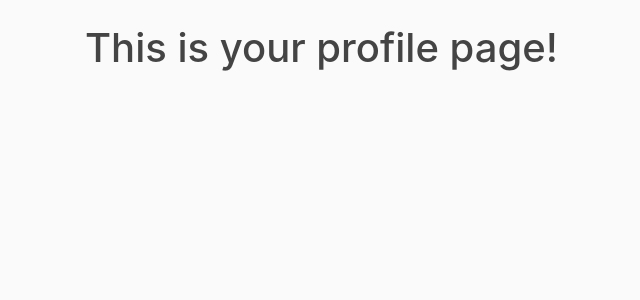
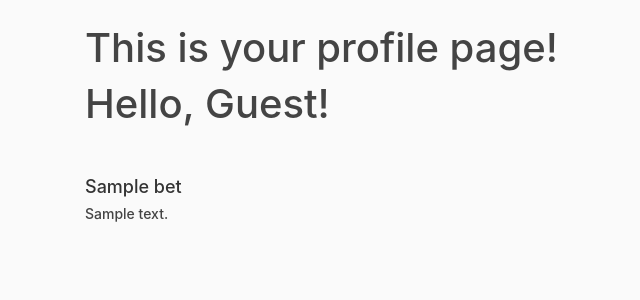
Before and after one commit to greengro/FitBet, a Django app: page /profile/ in a window 1280 px wide. Shown: the part 56-356 px from the top of the page, without its empty margins (0-640 px from the left). Run offline with Django 3.2, Linux system fonts and the light colour scheme; tables that the repository leaves empty hold one stand-in row (values such as "Sample post").

Commit message:
Profile page user owned bets

```diff
--- a/fitbet/users/templates/users/dashboard.html
+++ b/fitbet/users/templates/users/dashboard.html
@@ -3,7 +3,8 @@
 {% extends 'users/base.html' %}
 
 {% block content %}
-    Hello, {{ user.username|default:'Guest' }}!
+
+    <h1>Hello, {{ user.username|default:'Guest' }}!  </h1>
     {% for obj in bets %}
         <style>
             h2 {
@@ -23,5 +24,8 @@
             {{ form }}
             <input type="submit" value="Submit">
         </form>
+
+
+
     {% endfor %}
 {% endblock %}
--- a/fitbet/users/templates/users/profile.html
+++ b/fitbet/users/templates/users/profile.html
@@ -2,4 +2,25 @@
 
 {% block content %}
 <h1>This is your profile page!</h1>
+
+    <h1>Hello, {{ user.username|default:'Guest' }}!  </h1>
+    {% for obj in bets %}
+        <style>
+            h2 {
+                background: #fafafa;
+                color: #333333;
+                margin-top: 3rem;
+                font-size:18px;
+            }
+            h3 {
+                font-size:14px;
+            }
+        </style>
+        <h2>{{ obj.title }}</h2>
+        <h3>{{ obj.description }}</h3>
+
+
+
+    {% endfor %}
+
 {% endblock %}
--- a/fitbet/users/views.py
+++ b/fitbet/users/views.py
@@ -9,7 +9,8 @@ def home(request):
     return render(request, "users/home.html")
 
 def profile(request):
-    return render(request, "users/profile.html")
+    owned_bets = Bet.objects.filter(bet_owner_user_id=1)
+    return render(request, "users/profile.html", {'bets': owned_bets} )
 
 
 def dashboard(request):
```
